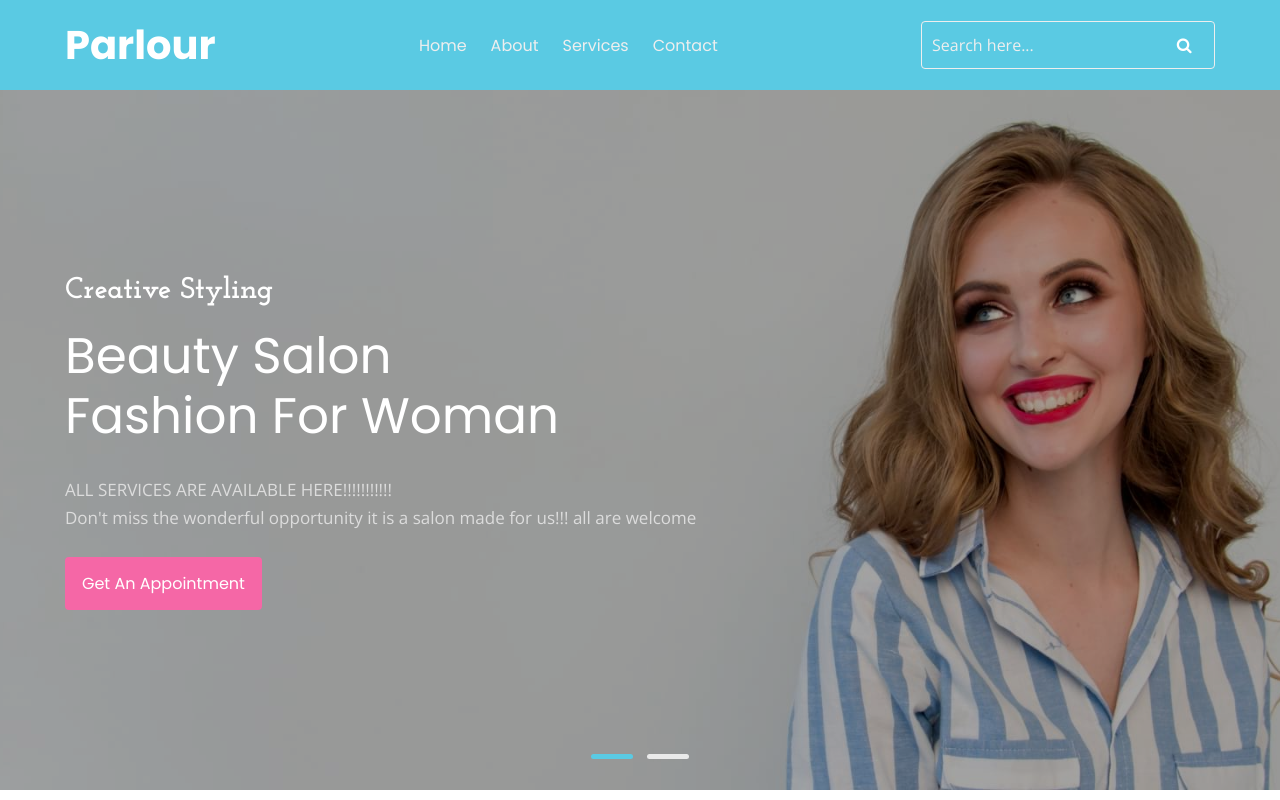
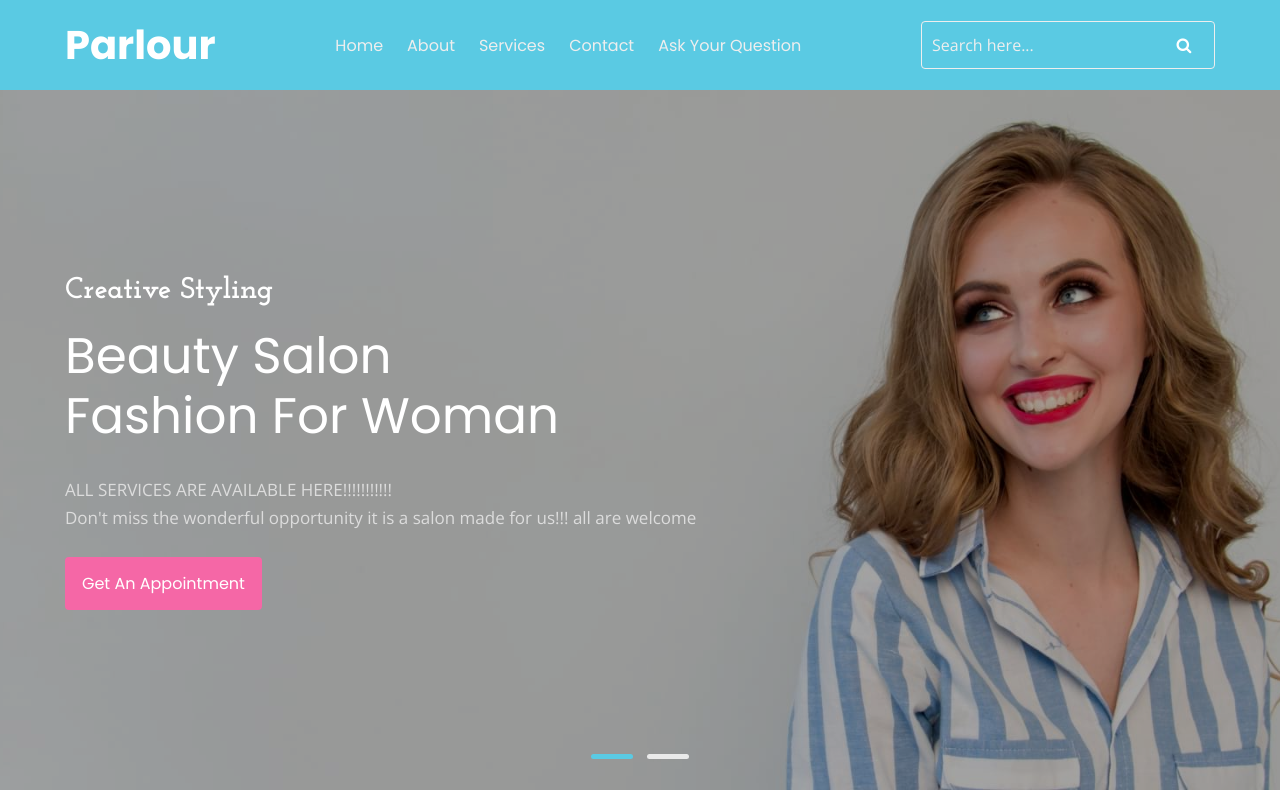
Before and after one commit to SAISWETHAKRISHNATHOTLAGIRI/Project, a plain HTML site: page index.html in a window 1280 px wide. Shown: the top 800 px of the page. Drawn offline with nearby package versions, Linux system fonts and the light colour scheme.

Commit message:
Update index.html

```diff
--- a/index.html
+++ b/index.html
@@ -43,6 +43,9 @@
 
                     <li class="nav-item">
                         <a class="nav-link" href="contact.html">Contact</a>
+                    </li>
+			 <li class="nav-item">
+                        <a class="nav-link" href="healthbot.html">Ask your question</a>
                     </li>
                 </ul>
                   <form action="#" method="post">
```
